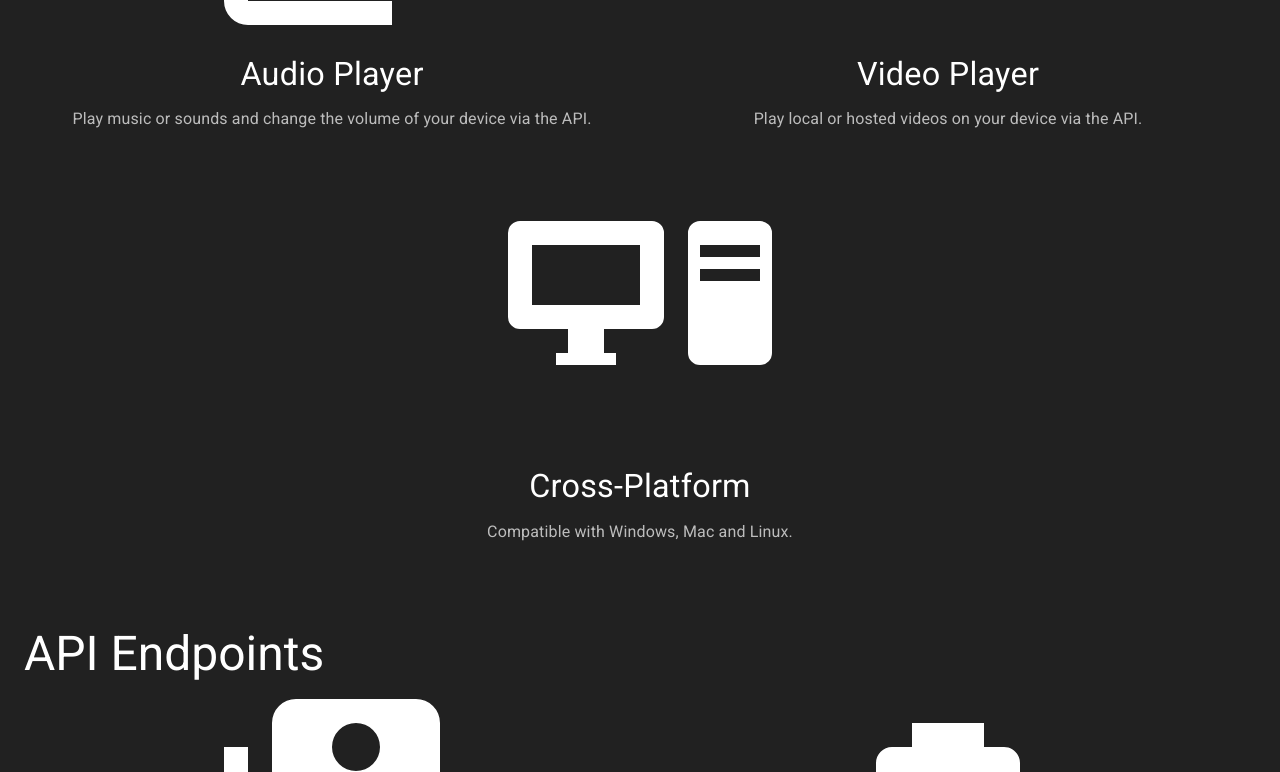
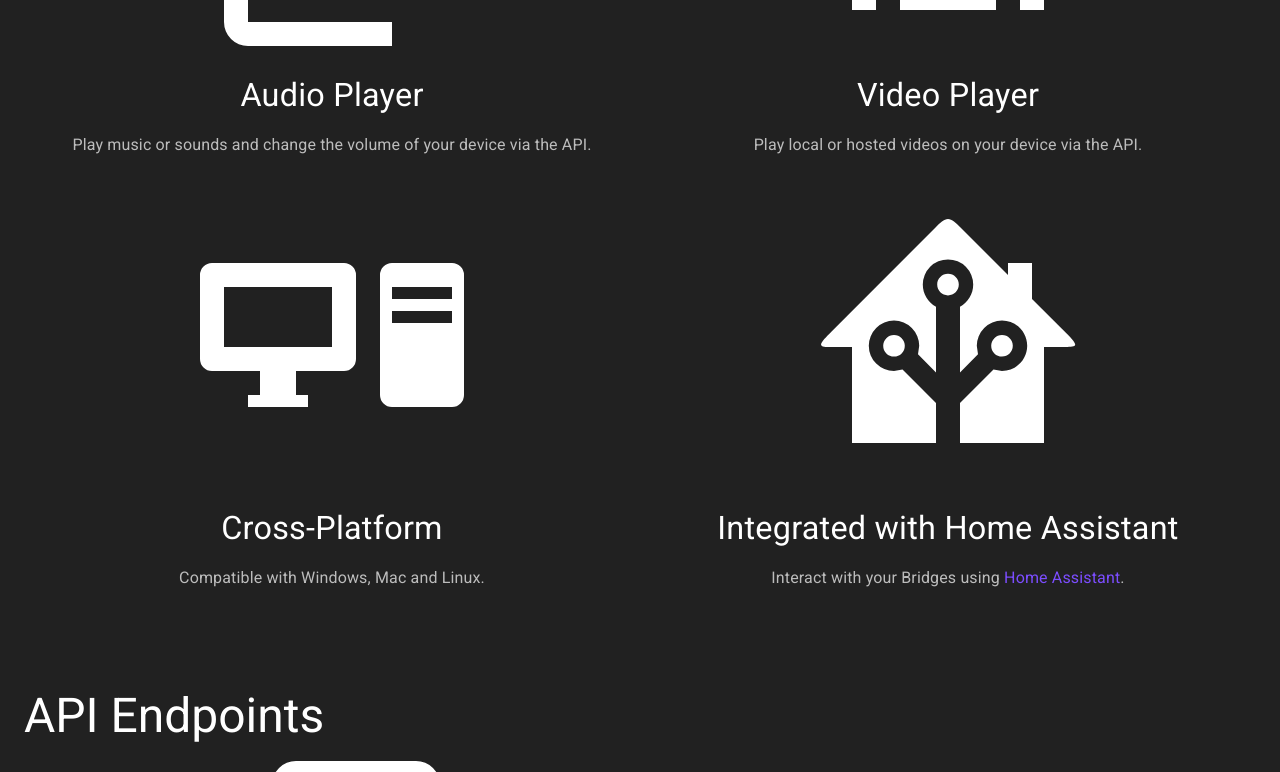
Before and after one commit to timmo001/system-bridge-site, a Next.js app: page / in a window 1280 px wide. Shown: the part 1368-2140 px from the top of the page. Built offline with nearby package versions, Linux system fonts and the light colour scheme.

Commit message:
Add Home Assistant feature

```diff
--- a/assets/data/features.tsx
+++ b/assets/data/features.tsx
@@ -2,6 +2,7 @@ import {
   mdiCogs,
   mdiDesktopTowerMonitor,
   mdiFilmstrip,
+  mdiHomeAssistant,
   mdiInformationOutline,
   mdiSpeakerMultiple,
 } from "@mdi/js";
@@ -42,6 +43,12 @@ export const userFeatures: Array<Feature> = [
     description: "Compatible with Windows, Mac and Linux.",
     icon: mdiDesktopTowerMonitor,
   },
+  {
+    title: "Integrated with Home Assistant",
+    description:
+      "Interact with your Bridges using [Home Assistant](https://www.home-assistant.io/integrations/system_bridge).",
+    icon: mdiHomeAssistant,
+  },
 ];
 
 export const apiFeatures: Array<Feature> = Object.values(apiServices);
--- a/pages/index.tsx
+++ b/pages/index.tsx
@@ -18,15 +18,16 @@ import {
   mdiUpdate,
 } from "@mdi/js";
 
-import Layout from "components/Layout";
-import useStyles from "assets/jss/components/layout";
 import {
   apiFeatures,
   apiFeaturesKeys,
   Feature,
   userFeatures,
 } from "assets/data/features";
+import Layout from "components/Layout";
 import Link from "next/link";
+import Markdown from "components/Markdown";
+import useStyles from "assets/jss/components/layout";
 
 function Home(): ReactElement {
   const classes = useStyles();
@@ -72,7 +73,7 @@ function Home(): ReactElement {
                     color="textSecondary"
                     component="p"
                     variant="subtitle1">
-                    {description}
+                    <Markdown escapeHtml={false} source={description} />
                   </Typography>
                 </CardContent>
               </Grid>
```
